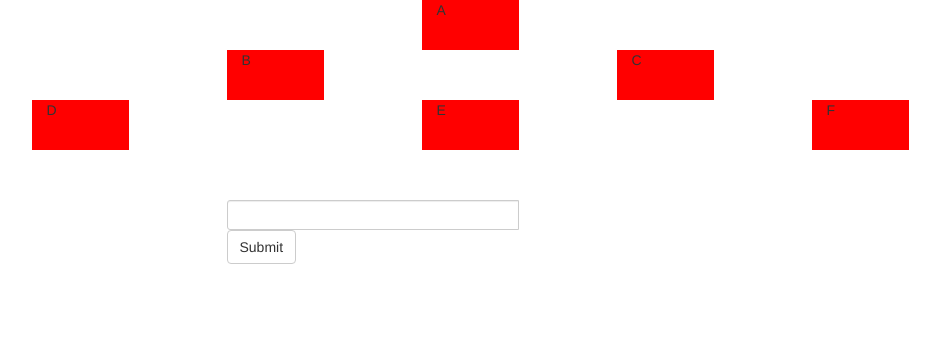
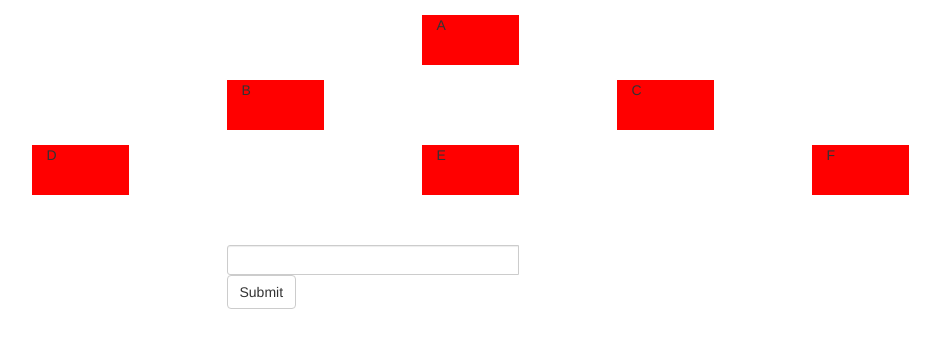
Before and after one commit to jose-sosa/nodeDepth, a plain HTML site: page index.html in a window 1280 px wide. Shown: the whole page, without its empty margins (121-1061 px from the left). Drawn offline with nearby package versions, Linux system fonts and the light colour scheme.

Commit message:
adding small changes

```diff
--- a/index.html
+++ b/index.html
@@ -11,16 +11,16 @@
 
     <div class="container ">
       <div class="row">
-          <div  class="col-md-offset-5 col-md-1 col-xs-12" style="background-color: red;height:50px;">A<input id="node-A" type="text" value="alpha" hidden></div>
+          <div  class="col-md-offset-5 col-md-1 col-xs-12" style="margin-top:15px; background-color: red;height:50px;">A<input id="node-A" type="text" value="alpha" hidden></div>
       </div>
       <div class="row">
-        <div  class="col-md-offset-3 col-md-1 col-xs-12" style="background-color: red;height:50px;">B<input id="node-B" type="text" value="beta" hidden></div>
-        <div  class="col-md-offset-3 col-md-1 col-xs-12" style="background-color: red;height:50px;">C<input id="node-C" type="text" value="gamma" hidden></div>
+        <div  class="col-md-offset-3 col-md-1 col-xs-12" style="margin-top:15px; background-color: red;height:50px;">B<input id="node-B" type="text" value="beta" hidden></div>
+        <div  class="col-md-offset-3 col-md-1 col-xs-12" style="margin-top:15px; background-color: red;height:50px;">C<input id="node-C" type="text" value="gamma" hidden></div>
       </div>
       <div class="row">
-        <div class="col-md-offset-1 col-md-1 col-xs-12" style="background-color: red;height:50px;">D<input id="node-D"  type="text" value="" hidden></div>
-        <div class="col-md-offset-3 col-md-1 col-xs-12" style="background-color: red;height:50px;">E<input id="node-E"  type="text" value="iota" hidden></div>
-        <div  class="col-md-offset-3 col-md-1 col-xs-12" style="background-color: red;height:50px;">F<input id="node-F" type="text" value="kappa" hidden></div>
+        <div class="col-md-offset-1 col-md-1 col-xs-12" style="margin-top:15px; background-color: red;height:50px;">D<input id="node-D"  type="text" value="" hidden></div>
+        <div class="col-md-offset-3 col-md-1 col-xs-12" style="margin-top:15px; background-color: red;height:50px;">E<input id="node-E"  type="text" value="iota" hidden></div>
+        <div  class="col-md-offset-3 col-md-1 col-xs-12" style="margin-top:15px; background-color: red;height:50px;">F<input id="node-F" type="text" value="kappa" hidden></div>
       </div>
 
       <div class="row">
```
